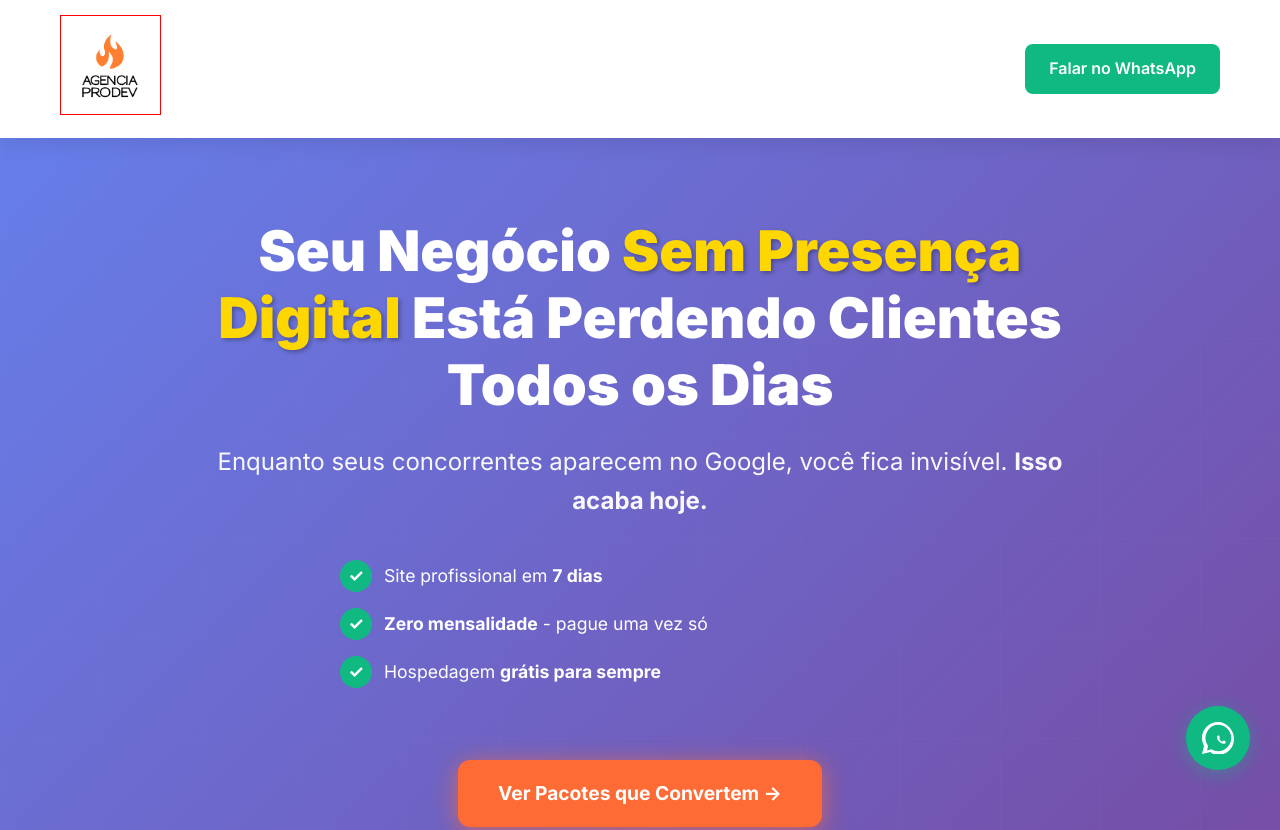
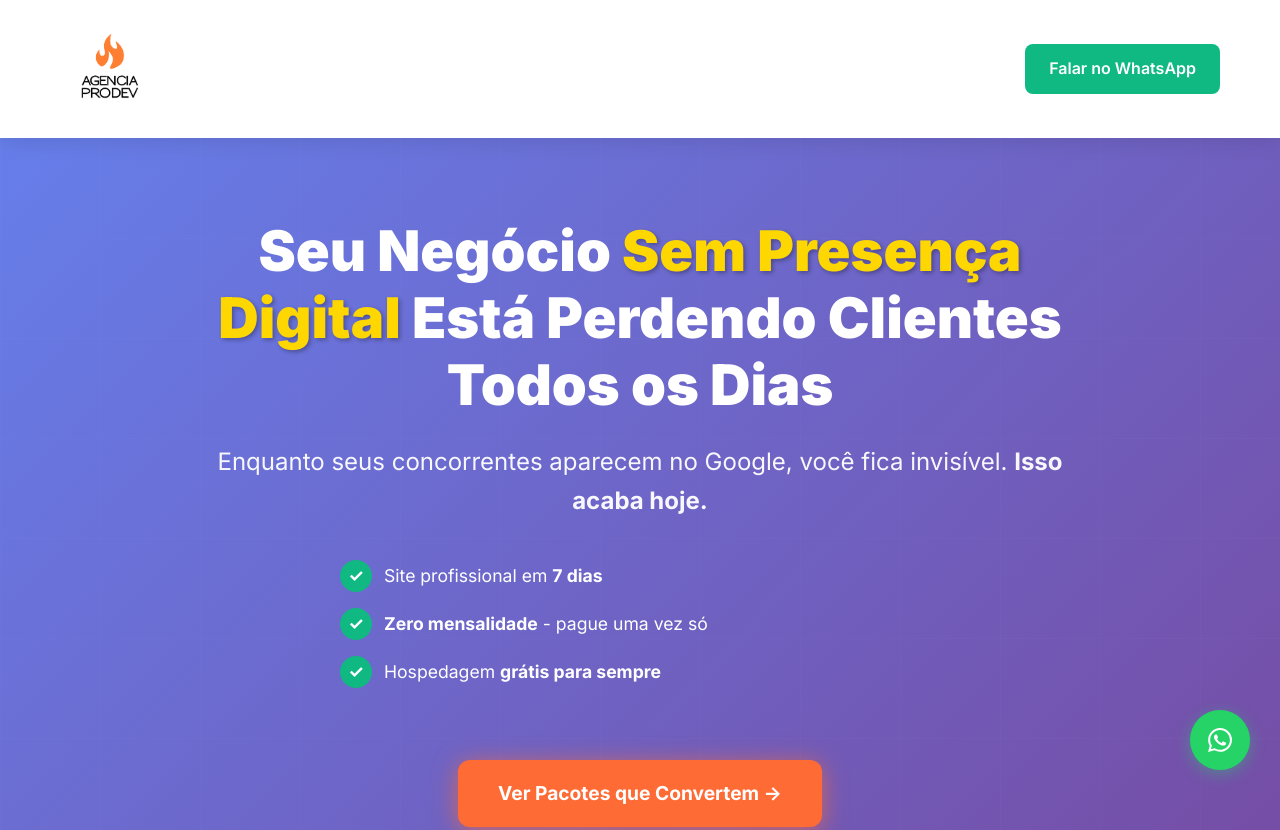
Before and after one commit to tetigo/agenciaprodev, a plain HTML site: page index.html in a window 1280 px wide. Shown: the top 830 px of the page. Drawn offline with Linux system fonts and the light colour scheme.

Commit message:
fix: correct whatsapp svg

```diff
--- a/assets/css/styles.css
+++ b/assets/css/styles.css
@@ -50,7 +50,7 @@ body {
 
 .logo img {
     height: 100px;
-    border: 1px solid red;
+    /* border: 1px solid red; */
     width: auto;
 }
 
@@ -647,28 +647,28 @@ body {
     opacity: 0.6;
 }
 
-/* WhatsApp Float Button */
-.whatsapp-float {
+/* WhatsApp Floating Button */
+.whatsapp-button {
     position: fixed;
     bottom: 30px;
     right: 30px;
-    background: var(--success);
-    color: var(--white);
-    width: 64px;
-    height: 64px;
+    width: 60px;
+    height: 60px;
+    background: #25D366;
     border-radius: 50%;
     display: flex;
     align-items: center;
     justify-content: center;
-    box-shadow: 0 4px 20px rgba(16, 185, 129, 0.4);
-    z-index: 1000;
-    transition: all 0.3s;
+    color: var(--white);
+    box-shadow: 0 4px 15px rgba(37, 211, 102, 0.4);
+    z-index: 999;
+    transition: var(--transition);
     text-decoration: none;
 }
 
-.whatsapp-float:hover {
+.whatsapp-button:hover {
     transform: scale(1.1);
-    box-shadow: 0 6px 30px rgba(16, 185, 129, 0.6);
+    box-shadow: 0 6px 20px rgba(37, 211, 102, 0.6);
 }
 
 .whatsapp-float svg {
--- a/index.html
+++ b/index.html
@@ -454,9 +454,9 @@
     <section class="testimonial-section">
         <div class="container">
             <div class="testimonial-content">
-                <div class="testimonial-badge">
+                <!-- <div class="testimonial-badge">
                     <span>⭐ Cliente Real</span>
-                </div>
+                </div> -->
                 <h2 class="testimonial-title">Experiência Comprovada em <span class="highlight">Empresas Internacionais</span></h2>
 
                 <div class="testimonial-card">
@@ -655,11 +655,14 @@
         </div>
     </footer>
 
-    <!-- WhatsApp Float Button -->
+    <!-- WhatsApp Floating Button -->
     <a href="https://wa.me/5511982500582?text=Olá!%20Gostaria%20de%20saber%20mais%20sobre%20os%20pacotes%20da%20Prodev"
-       class="whatsapp-float" target="_blank" aria-label="Falar no WhatsApp">
-        <svg width="32" height="32" viewBox="0 0 32 32" fill="none">
-            <path d="M16 0C7.164 0 0 7.164 0 16c0 2.828.744 5.488 2.044 7.788L0 32l8.488-2.044C10.788 32.256 13.448 33 16 33c8.836 0 16-7.164 16-16S24.836 0 16 0zm0 29.2c-2.2 0-4.272-.584-6.06-1.6l-.432-.256-4.48 1.08 1.08-4.48-.256-.432A13.2 13.2 0 0116 2.8c7.28 0 13.2 5.92 13.2 13.2S23.28 29.2 16 29.2zm7.24-9.96c-.208-.104-1.232-.608-1.424-.68-.192-.072-.332-.104-.472.104-.14.208-.544.68-.668.824-.124.144-.248.16-.46.056-.212-.104-.896-.33-1.708-1.052-.632-.564-1.06-1.26-1.184-1.472-.124-.212-.016-.328.092-.432.096-.096.212-.248.32-.372.104-.124.14-.208.212-.348.072-.14.036-.264-.016-.372-.052-.108-.472-1.14-.648-1.56-.168-.408-.336-.352-.464-.36-.124-.008-.268-.008-.412-.008s-.38.052-.58.26c-.2.208-.76.744-.76 1.816 0 1.072.78 2.108.888 2.252.108.144 1.532 2.336 3.712 3.276.52.224.928.36 1.244.46.52.16.992.136 1.364.084.408-.064 1.232-.504 1.404-.992.176-.488.176-.904.124-.992-.052-.088-.192-.144-.4-.248z" fill="currentColor"/>
+       class="whatsapp-button"
+       target="_blank"
+       rel="noopener noreferrer"
+       aria-label="Entre em contato via WhatsApp">
+        <svg width="24" height="24" viewBox="0 0 24 24" fill="currentColor">
+            <path d="M17.472 14.382c-.297-.149-1.758-.867-2.03-.967-.273-.099-.471-.148-.67.15-.197.297-.767.966-.94 1.164-.173.199-.347.223-.644.075-.297-.15-1.255-.463-2.39-1.475-.883-.788-1.48-1.761-1.653-2.059-.173-.297-.018-.458.13-.606.134-.133.298-.347.446-.52.149-.174.198-.298.298-.497.099-.198.05-.371-.025-.52-.075-.149-.669-1.612-.916-2.207-.242-.579-.487-.5-.669-.51-.173-.008-.371-.01-.57-.01-.198 0-.52.074-.792.372-.272.297-1.04 1.016-1.04 2.479 0 1.462 1.065 2.875 1.213 3.074.149.198 2.096 3.2 5.077 4.487.709.306 1.262.489 1.694.625.712.227 1.36.195 1.871.118.571-.085 1.758-.719 2.006-1.413.248-.694.248-1.289.173-1.413-.074-.124-.272-.198-.57-.347m-5.421 7.403h-.004a9.87 9.87 0 01-5.031-1.378l-.361-.214-3.741.982.998-3.648-.235-.372a9.86 9.86 0 01-1.51-5.26c.001-5.45 4.436-9.884 9.888-9.884 2.64 0 5.122 1.03 6.988 2.898a9.825 9.825 0 012.893 6.994c-.003 5.45-4.437 9.884-9.885 9.884m8.413-18.297A11.815 11.815 0 0012.05 0C5.495 0 .16 5.335.157 11.892c0 2.096.547 4.142 1.588 5.945L.057 24l6.305-1.654a11.882 11.882 0 005.683 1.448h.005c6.554 0 11.89-5.335 11.893-11.893a11.821 11.821 0 00-3.48-8.413Z"/>
         </svg>
     </a>
 
```
